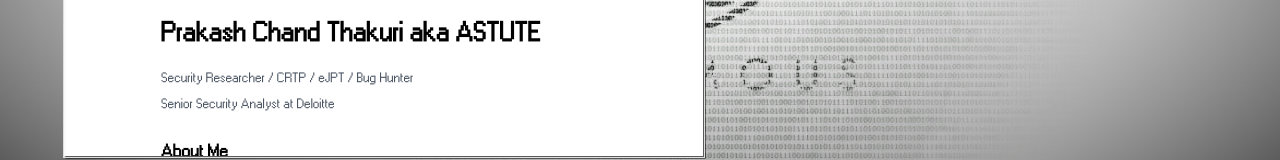
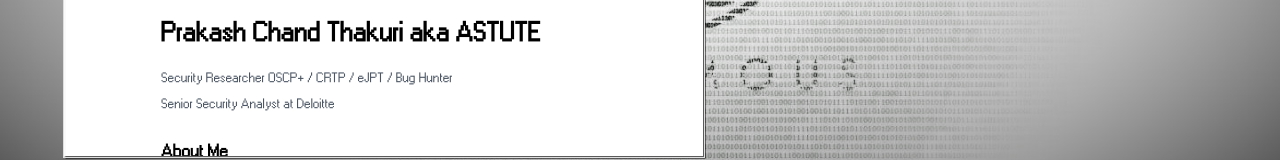
Before and after one commit to prakashchand72/astute72, a Nuxt app: page / in a window 1280 px wide. Shown: the part 521-681 px from the top of the page. Built offline with nearby package versions, Linux system fonts and the light colour scheme; no server answers.

Commit message:
Update Bio.vue
updated OSCP+

```diff
--- a/views/Bio.vue
+++ b/views/Bio.vue
@@ -3,7 +3,7 @@
     <img class="w-full h-auto" src="@/assets/Biography/self.jpeg" />
     <h2 class="font-bold text-2xl py-5">Prakash Chand Thakuri aka ASTUTE</h2>
     <h4 class="text-gray-600 font-medium text-xs" style="padding-bottom: 10px">
-        Security Researcher / CRTP / eJPT / Bug Hunter
+        Security Researcher OSCP+ / CRTP / eJPT / Bug Hunter
     </h4>
     <h4 class="text-gray-600 font-medium text-xs">Senior Security Analyst at Deloitte </h4>
 
```
